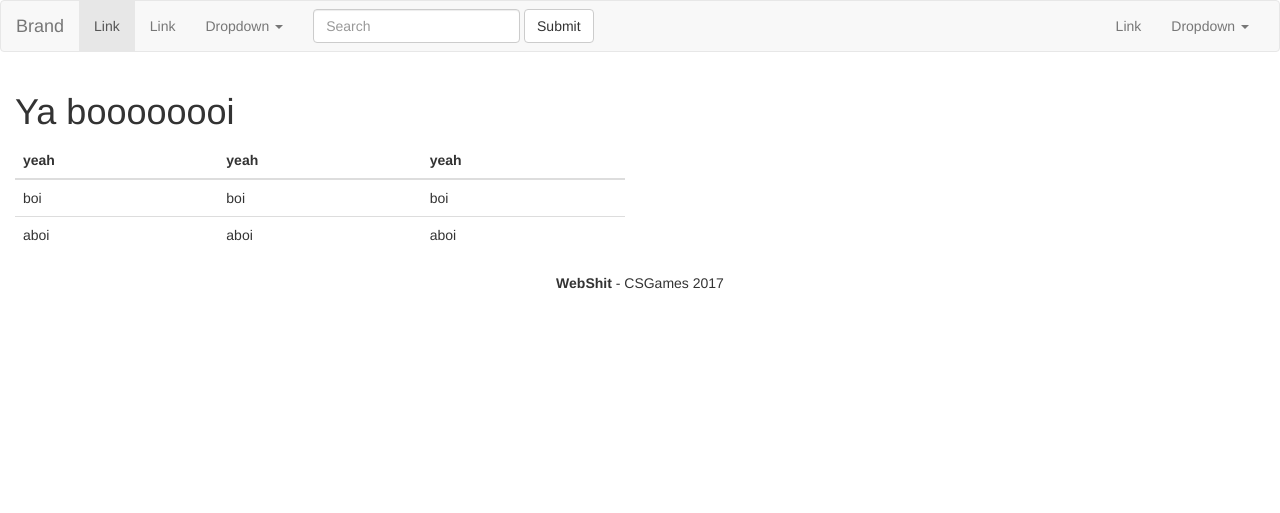
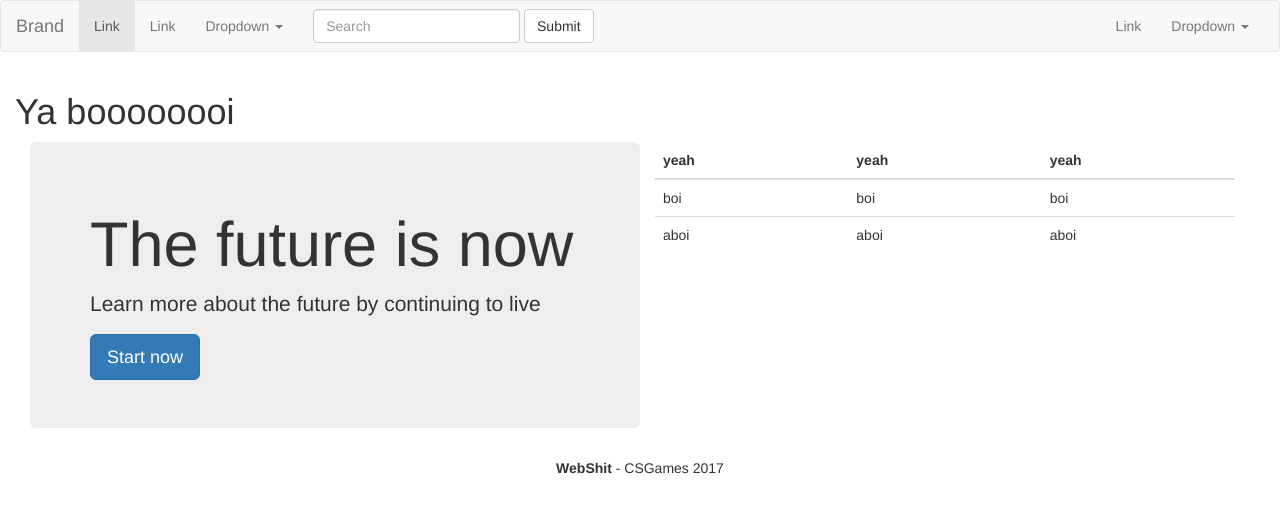
Before and after one commit to AEDIROUM/csgames-2017-web, a Flask app: page / in a window 1280 px wide. Shown: the top 513 px of the page. Run offline with Flask 2, Linux system fonts and the light colour scheme; some libraries are stand-ins or nearby versions.

Commit message:
Adds a jumbotron

```diff
--- a/project9/templates/index.html
+++ b/project9/templates/index.html
@@ -4,10 +4,14 @@
 
 {% block content %}
 <h1>Ya boooooooi</h1>
-<div class="row">
+<div class="container-fluid">
+    <div class="jumbotron col-md-6">
+        <h1>The future is now</h1>
+        <p>Learn more about the future by continuing to live</p>
+        <button class="btn btn-primary btn-lg">Start now</button>
+    </div>
     <div class="col-md-6">
         <table class="table table-hover">
-
             <thead>
                 <tr>
                     <th>yeah</th>
```
